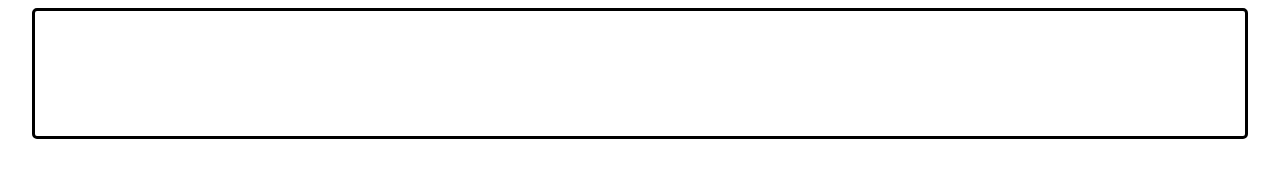
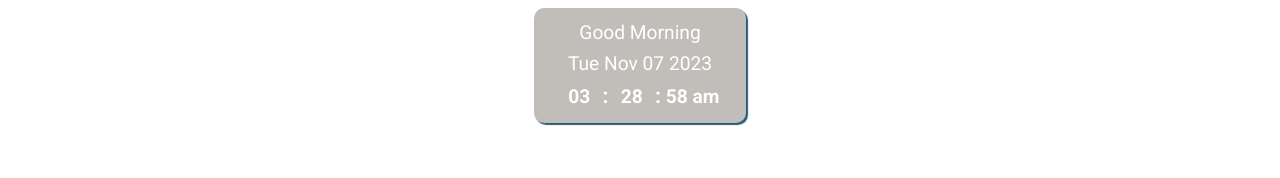
Before and after one commit to ssssinclair/Notion, a plain HTML site: page index.html in a window 1280 px wide. Drawn offline with Linux system fonts and the light colour scheme.

Commit message:
Update index.html

```diff
--- a/index.html
+++ b/index.html
@@ -1,79 +1,98 @@
-
+<!-- original : https://codepen.io/SeanNorton/pen/LWBXQL -->
 <!DOCTYPE html>
 <html lang="en">
 <head>
     <meta charset="UTF-8">
     <meta name="viewport" content="width=device-width, initial-scale=1.0">
-    <title>Greetings</title>
+    <title>Document</title>
 
     <style>
 
+        /*CSS RESETS*/
 
 body{
-            font-variant-caps: all-petite-caps;
-
+    background-color: #fff;
+    line-height: 1.6;
 
 }
 
-        .widget {
-            padding: 5px 5px ;
-            color: #fff;
-            background: #fff;
-            display: flex;
-            justify-content:center;
-            align-items:center;
-            flex-direction: column;
-            max-width: 95%;
-            margin: auto;
-            border: 3px solid #000000;
-            border-radius: 5px;
-            box-shadow: 2px 2px 1px 0px #fff;
-
+h1 {
+    margin-top: 0;
 }
 
 
-        .greet{
-            font-size: 3em;
+/*CSS START*/
+
+.full-table {
+    display: table;
+    height: 100%;
+    width: 100%;
 }
 
-        .date {
+.table-cell {
+    display: table-cell;
+    vertical-align: middle;
+    text-align: center;
+}
 
-            font-family: monospace;
-            font-size: 2em;
+.card {
+    padding: 10px 25px 10px 25px;
+    border-radius: 10px;
+    background: #C1BEBA;
+    color: #fff;
+    display: inline-block;
+    box-shadow: 2px 2px 1px 0px #295C7B;
+}
+
+.card:hover {
+    margin-top: 2px;
+    box-shadow: none;
 }
 
 .clock {
-            font-family: monospace;
-            font-size: 2em;
+    display: inline-block;
+    font-family: 'Roboto', sans-serif;
+    font-weight: bold;
+    font-size: 1.2em;
+    /* padding-left: 20px; */
 }
 
 .time {
     display: inline-block;
-            min-width: 20px;
+    min-width: 37px;
 }
 
 .colon {
-            font-size: 1em;
+    font-size: 1.1em;
     display: inline-block;
 }
 
+.date {
+    display: block;
+    min-width: 162px;
+    /* padding-right: 30px; */
+    /* border-right: 2px solid #295C7B; */
+    font-family: 'Roboto', sans-serif;
+    font-size: 1.2em;
+}
+.greet{
 
-
-
-
+    min-width: 162px;
+    /* padding-right: 30px; */
+    font-family: 'Roboto', sans-serif;
+    font-size: 1.2em;
+}
 
     </style>
 </head>
 <body>
+    <link href="https://fonts.googleapis.com/css?family=Lobster|Roboto:400,700" rel="stylesheet">
 
+<div class="full-table">
+  <div class="table-cell">
 
-
-
-<div class="container>">
-    <div class="widget">
-
+    <div class="card">
         <div class="greet" id="greet"></div>
-
       <div class="date" id="date"></div>
       <div class="clock">
         <div class="time" id="hour"></div>
@@ -82,60 +101,38 @@
         <div class="colon">:</div>
         <div class="time" id="sec"></div>
       </div>
-
-
-
+    </div>
 
   </div>
 </div>
 
-
-
-
 <script>
-
-function dispalyGreetings(today){
-        hrs = today.getHours();
-        name=""
-        if (hrs < 12)
-            greet = 'Good Morning  '+name;
-        else if (hrs >= 12 && hrs <= 17)
-            greet = 'Good Afternoon '+name;
-        else if (hrs >= 17 && hrs <= 24)
-            greet = 'Good Evening  '+name;
-        document.getElementById('greet').innerHTML = greet;
-
-    }
-
-    function dispalyDate(today) {
-
-        const days = ['Sunday', 'Monday', 'Tuesday', 'Wednesday', 'Thursday', 'Friday', 'Saturday'];
-        const monthNames = ["January", "February", "March", "April", "May", "June",
-  "July", "August", "September", "October", "November", "December"
-];
-
-        var dayName = days[today.getDay()];
-        var monthName = monthNames[today.getMonth()];
-        var date = today.getDate();
-        var year = today.getFullYear();
-        document.getElementById('date').innerHTML =dayName+", "+monthName+" "+date+" "+year;
-
+    function date() {
+var today = new Date();
+document.getElementById('date').innerHTML = today.toDateString();
 }
 
 
-    function dispalyClock(today) {
-
-        var hour = padZeros(twelveHour(today.getHours()));
-        var minutes = padZeros(today.getMinutes());
-        var seconds = padZeros(today.getSeconds());
-
+function clock() {
+var today = new Date();
+var hour = zeros(twelveHour(today.getHours()));
+var minutes = zeros(today.getMinutes());
+var seconds = zeros(today.getSeconds());
 if(today.getHours() >=12){
     seconds+=" pm"
 }
 else{
     seconds+=" am"
 }
-
+hrs = today.getHours();
+if (hrs < 12)
+        greet = 'Good Morning  ';
+    else if (hrs >= 12 && hrs <= 17)
+        greet = 'Good Afternoon ';
+    else if (hrs >= 17 && hrs <= 24)
+        greet = 'Good Evening  ';
+// console.log(today.toLocaleTimeString());
+document.getElementById('greet').innerHTML = greet;
 document.getElementById('hour').innerHTML = hour;
 document.getElementById('min').innerHTML = minutes;
 document.getElementById('sec').innerHTML = seconds;
@@ -150,23 +147,22 @@ function dispalyGreetings(today){
     return hour
 }
 }
-    function padZeros(num) {
+// adds zero infront of single digit number
+function zeros(num) {
 if (num < 10) {
     num = '0' + num
 };
 return num;
 }
 
-    function dispalyWidget() {
-        var today = new Date();
-        dispalyGreetings(today);
-        dispalyDate(today);
-        dispalyClock(today);
-        setTimeout(dispalyWidget, 500);
+function dateTime() {
+date();
+clock();
+setTimeout(dateTime, 500);
 }
 
-    dispalyWidget()
-
+dateTime()
+// END
 </script>
 
 </body>
```
Lines whose indentation alone changed are shown as unchanged.
